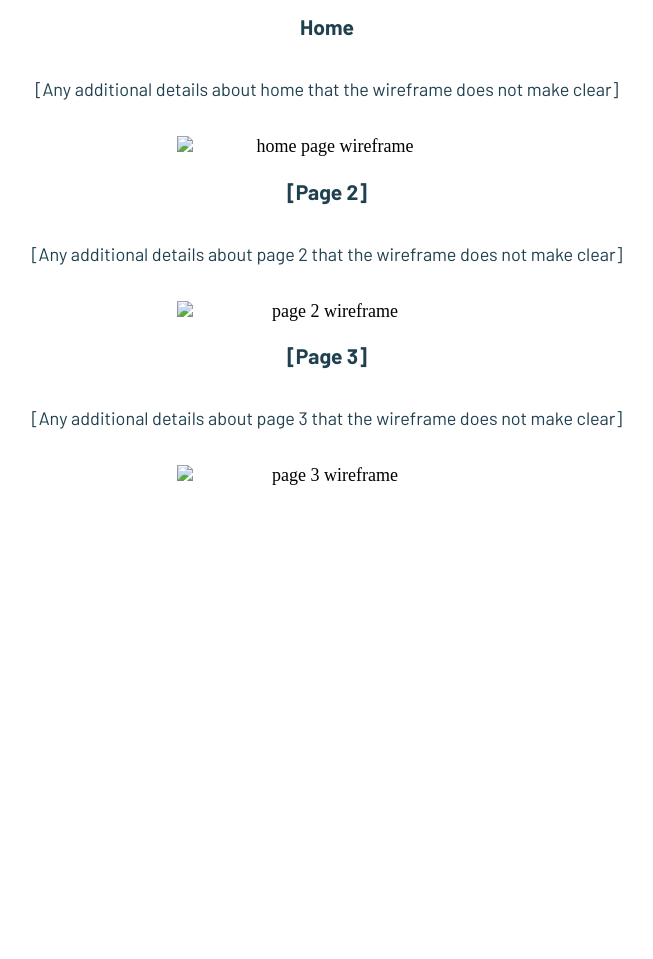
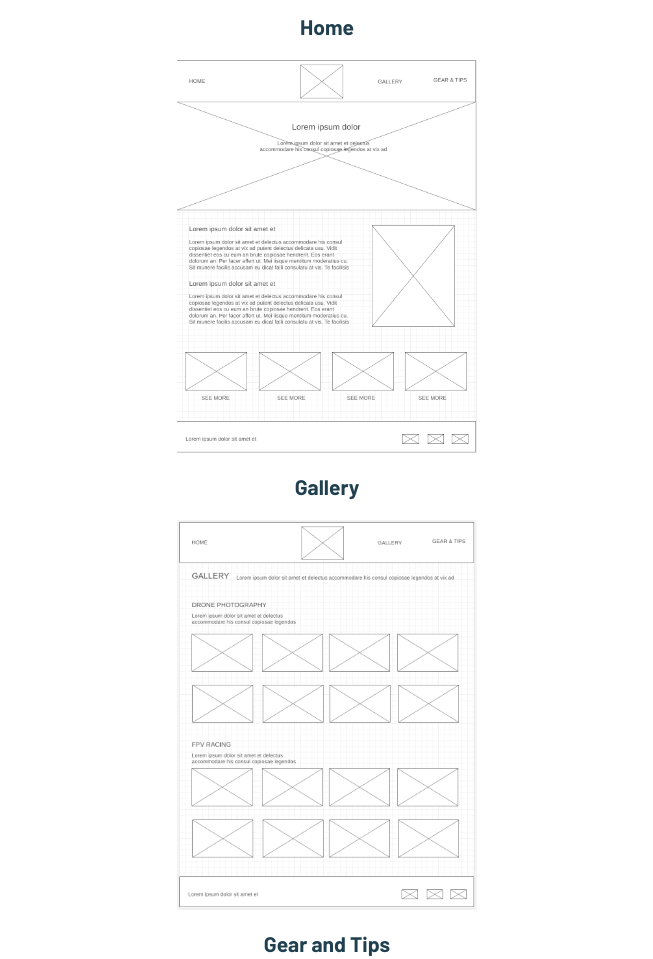
Before and after one commit to herbertmoroni/wdd130, a plain HTML site: page moroni/site-plan.html in a window 1280 px wide. Shown: the part 6640-7599 px from the top of the page, without its empty margins (313-966 px from the left). Before the commit the page ends 7198 px from the top, so only its background shows below. Drawn offline with Linux system fonts and the light colour scheme.

Commit message:
moroni wireframe

```diff
--- a/moroni/site-plan.html
+++ b/moroni/site-plan.html
@@ -205,22 +205,13 @@
       Create three wireframes for your site. One for each page and list them here</p>
 
     <h3>Home</h3>
-    <p>
-      [Any additional details about home that the wireframe does not make clear]
-    </p>
-    <img src="#" alt="home page wireframe">
+    <img src="images/HOME.png" alt="home page wireframe">
 
-    <h3>[Page 2]</h3>
-    <p>
-      [Any additional details about page 2 that the wireframe does not make clear]
-    </p>
-    <img src="#" alt="page 2 wireframe">
+    <h3>Gallery</h3>
+    <img src="images/GALLERY.png" alt="page 2 wireframe">
 
-    <h3>[Page 3]</h3>
-    <p>
-      [Any additional details about page 3 that the wireframe does not make clear]
-    </p>
-    <img src="#" alt="page 3 wireframe">
+    <h3>Gear and Tips</h3>
+    <img src="images/GEAR.png" alt="page 3 wireframe">
   </main>
 </body>
 
```
Also changed, not shown: moroni/images/GALLERY.png (added), moroni/images/GEAR.png (added), moroni/images/HOME.png (added).
